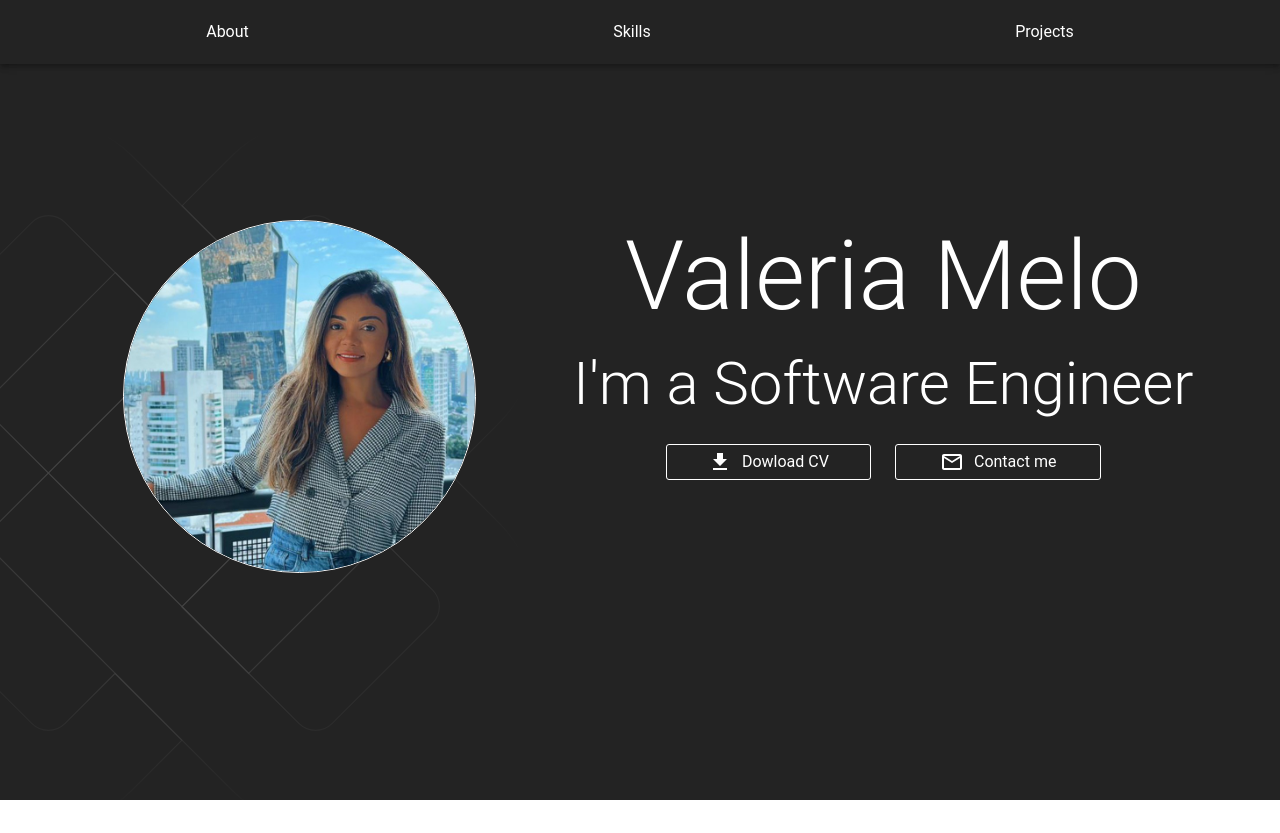
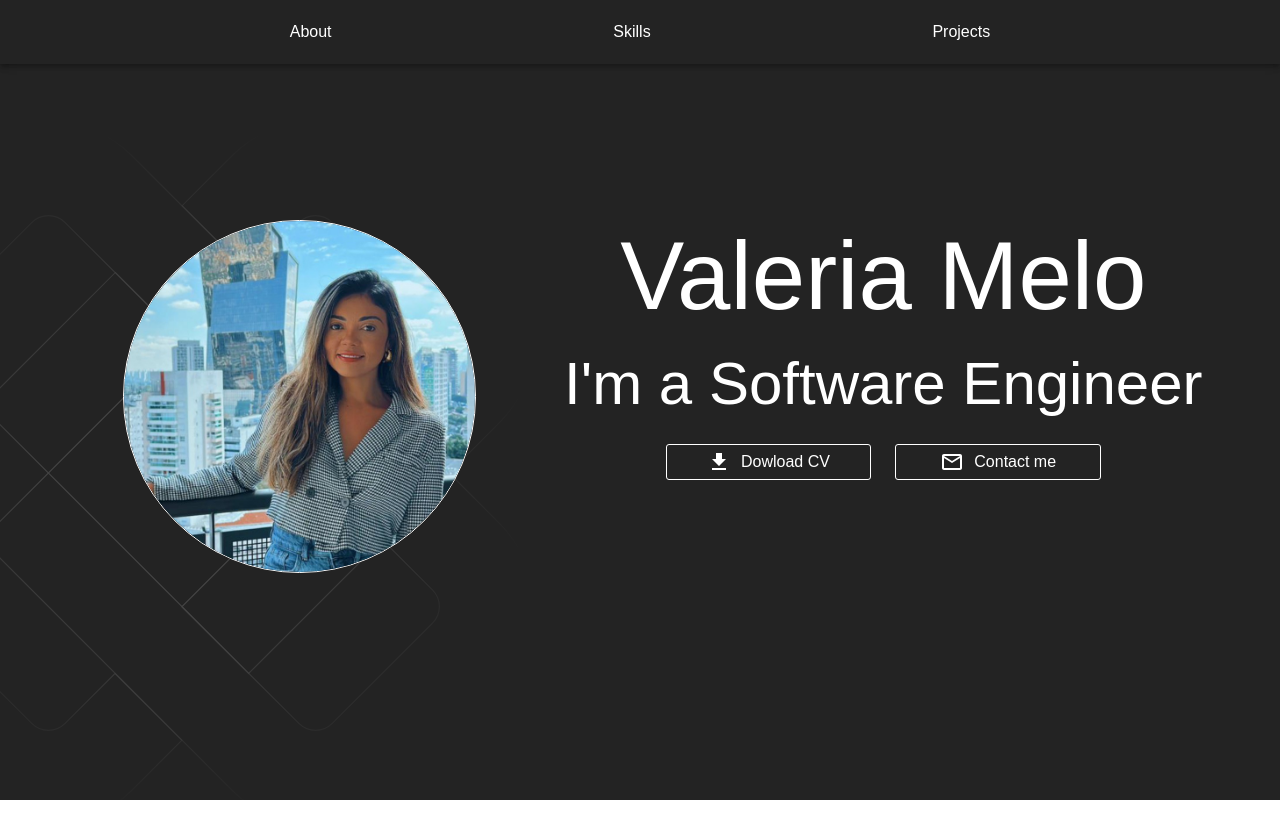
Before and after one commit to dev-valeria/my-portifolio, a React (Vite) app: page / in a window 1280 px wide. Built offline with nearby package versions, Linux system fonts and the light colour scheme.

Commit message:
feat: improve code indentation and adjust imports

```diff
--- a/src/components/NavBar/NavBar.tsx
+++ b/src/components/NavBar/NavBar.tsx
@@ -1,13 +1,12 @@
-import { AppBar, MenuItem, styled, Toolbar } from "@mui/material"
-import theme from "../../theme"
-import { SpaceBar } from "@mui/icons-material"
+import { AppBar, MenuItem, Toolbar, styled } from "@mui/material"
 
-const  NavBar = () => {
+
+const NavBar = () => {
     const StyledToobar = styled(Toolbar)(() => ({
         display: "flex",
-    justifyContent: "space-around"
+        justifyContent: "space-evenly"
+    }))
 
-  }))
     return (
         <>
             <AppBar position="absolute">
--- a/src/theme.ts
+++ b/src/theme.ts
@@ -1,4 +1,4 @@
-import { createTheme, responsiveFontSizes } from '@mui/material';
+import { createTheme, responsiveFontSizes } from "@mui/material";
 
 let theme = createTheme({
     palette: {
@@ -11,14 +11,14 @@ let theme = createTheme({
     },
     typography: {
         fontFamily: [
-            //'"Helvetica Neue"',
+           // '"Helvetica Neue"',
             // '-apple-system',
             // 'BlinkMacSystemFont',
             // '"Segoe UI"',
-             'Roboto',
+             //'Roboto',
             // '"Helvetica Neue"',
             // 'Arial',
-            // 'sans-serif',
+             'sans-serif',
             // '"Apple Color Emoji"',
             // '"Segoe UI Emoji"',
             // '"Segoe UI Symbol"',
```
Also changed, not shown: src/main.tsx (+3 -4 lines). Lines whose indentation alone changed are shown as unchanged.
